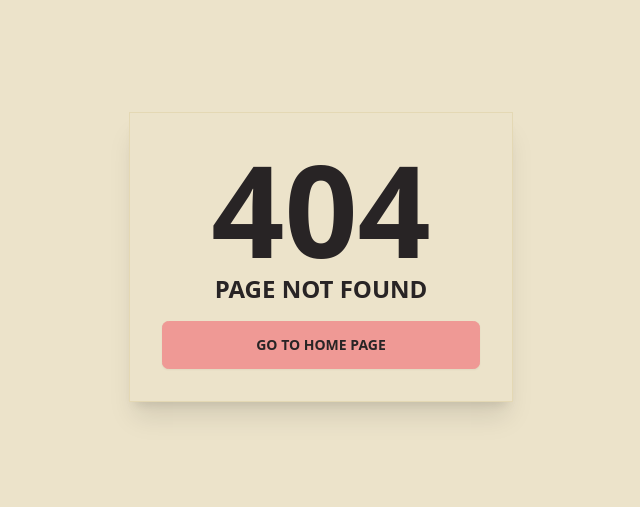
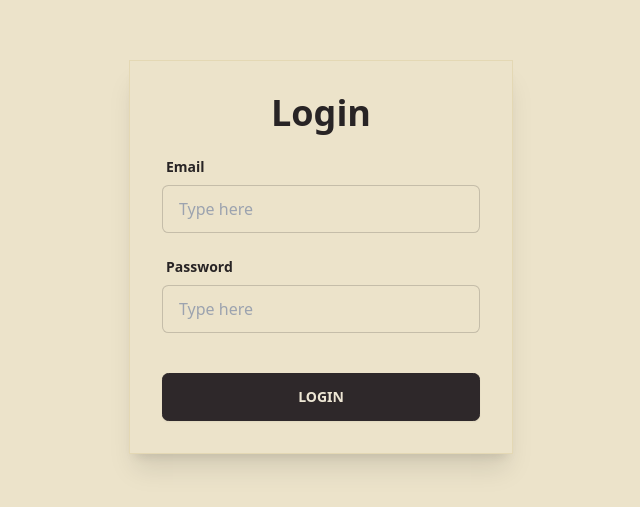
Before and after one commit to phegorez/easy-commerce, a Vue app: page /admin/login in a window 1280 px wide. Before the commit this address had no page. Shown: the part 143-650 px from the top of the page, without its empty margins (319-959 px from the left). Built offline with nearby package versions, Linux system fonts and the light colour scheme.

Commit message:
Let build admin site

```diff
--- /dev/null
+++ b/src/layouts/AdminLayout.vue
@@ -0,0 +1,5 @@
+<template>
+    <div>Header</div>
+    <slot></slot>
+    <div>Footer</div>
+</template>
--- a/src/router/index.js
+++ b/src/router/index.js
@@ -1,10 +1,25 @@
 import { createRouter, createWebHistory } from "vue-router";
+// User
 import HomeView from "@/views/user/HomeView.vue";
 import SearchView from "@/views/user/SearchView.vue";
 import ProfileView from "@/views/user/ProfileView.vue";
 import CartView from "@/views/user/CartView.vue";
 import SuccessView from "@/views/user/SuccessView.vue";
 import CheckoutView from "@/views/user/CheckoutView.vue";
+// Admin
+import AdminDashboard from "@/views/admin/DashboardView.vue";
+
+import AdminProdutcList from "@/views/admin/product/ListView.vue";
+import AdminProductUpdate from "@/views/admin/product/UpdateView.vue";
+
+import AdminOrderList from "@/views/admin/order/ListView.vue";
+import AdminOrderDetail from "@/views/admin/order/DetailView.vue";
+
+import AdminUserList from "@/views/admin/user/ListView.vue";
+import AdminUserUpdate from "@/views/admin/user/UpdateView.vue";
+
+// Hybrid
+import LoginView from "@/views/LoginView.vue";
 import LogoutView from "@/views/user/LogoutView.vue";
 import Notfound from "@/views/user/NotfoundView.vue";
 
@@ -41,6 +56,48 @@ const router = createRouter({
       name: "success",
       component: SuccessView,
     },
+    // Admin site
+    {
+      path: "/admin/dashboard",
+      name: 'admin-dashboard',
+      component: AdminDashboard
+    },
+    {
+      path: "/admin/products",
+      name: 'admin-products-list',
+      component: AdminProdutcList
+    },
+    {
+      path: "/admin/products/create",
+      name: 'admin-product-create',
+      component: AdminProductUpdate
+    },
+    {
+      path: "/admin/products/update/:id",
+      name: 'admin-product-update',
+      component: AdminProductUpdate
+    },
+    {
+      path: "/admin/users",
+      name: 'admin-users-list',
+      component: AdminUserList
+    },
+    {
+      path: "/admin/users/update/:id",
+      name: 'admin-users-update',
+      component: AdminUserUpdate
+    },
+    {
+      path: "/admin/orders",
+      name: 'admin-orders-list',
+      component: AdminOrderList
+    },
+    {
+      path: "/admin/orders/details/:id",
+      name: 'admin-orders-details',
+      component: AdminOrderDetail
+    },
+    //
     {
       path: "/logout",
       name: "logout",
@@ -51,6 +108,11 @@ const router = createRouter({
       name: "notfound",
       component: Notfound,
     },
+    {
+      path: '/admin/login',
+      name: 'admin-login',
+      component: LoginView
+    }
   ],
 });
 
--- /dev/null
+++ b/src/utility/CenterDiv.vue
@@ -0,0 +1,9 @@
+<template>
+    <div class="flex h-screen">
+        <div class="m-auto">
+            <div class="border border-base-200 shadow-xl w-96 mx-auto my-4 p-8 flex flex-col items-center">
+                <slot></slot>
+            </div>
+        </div>
+    </div>
+</template>
--- /dev/null
+++ b/src/views/LoginView.vue
@@ -0,0 +1,24 @@
+<script setup>
+import { RouterLink } from 'vue-router'
+
+import CenterDiv from '@/utility/CenterDiv.vue'
+</script>
+
+<template>
+    <CenterDiv>
+        <div class="font-bold text-4xl">Login</div>
+        <label class="form-control w-full max-w-xs mt-4">
+            <div class="label">
+                <span class="label-text font-bold">Email</span>
+            </div>
+            <input type="text" placeholder="Type here" class="input input-bordered w-full max-w-xs" />
+        </label>
+        <label class="form-control w-full max-w-xs mt-4">
+            <div class="label">
+                <span class="label-text font-bold">Password</span>
+            </div>
+            <input type="text" placeholder="Type here" class="input input-bordered w-full max-w-xs" />
+        </label>
+        <RouterLink :to="{name : 'admin-dashboard'}" class="mt-10 btn btn-neutral w-full">LOGIN</RouterLink>
+    </CenterDiv>
+</template>
--- /dev/null
+++ b/src/views/admin/DashboardView.vue
@@ -0,0 +1,9 @@
+<script setup>
+import AdminLayout from '@/layouts/AdminLayout.vue'
+</script>
+
+<template>
+    <AdminLayout>
+        Dashboard
+    </AdminLayout>
+</template>
--- /dev/null
+++ b/src/views/admin/order/DetailView.vue
@@ -0,0 +1,5 @@
+<template>
+    <div>
+        Detail
+    </div>
+</template>
--- /dev/null
+++ b/src/views/admin/order/ListView.vue
@@ -0,0 +1,5 @@
+<template>
+    <div>
+        List
+    </div>
+</template>
--- /dev/null
+++ b/src/views/admin/product/ListView.vue
@@ -0,0 +1,9 @@
+<script setup>
+import AdminLayout from '@/layouts/AdminLayout.vue'
+</script>
+
+<template>
+    <AdminLayout>
+        List
+    </AdminLayout>
+</template>
--- /dev/null
+++ b/src/views/admin/product/UpdateView.vue
@@ -0,0 +1,5 @@
+<template>
+    <div>
+        Update
+    </div>
+</template>
--- /dev/null
+++ b/src/views/admin/user/ListView.vue
@@ -0,0 +1,5 @@
+<template>
+    <div>
+        List
+    </div>
+</template>
--- /dev/null
+++ b/src/views/admin/user/UpdateView.vue
@@ -0,0 +1,5 @@
+<template>
+    <div>
+        Update
+    </div>
+</template>
```
